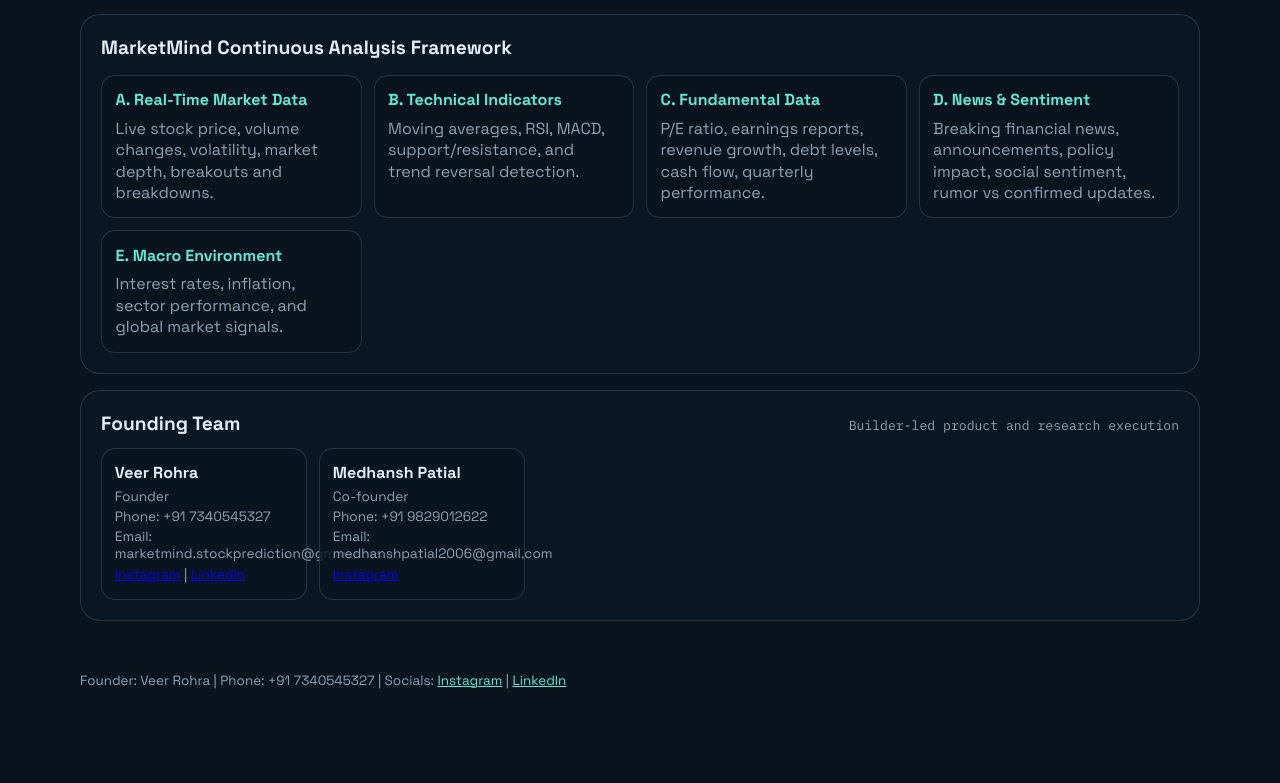
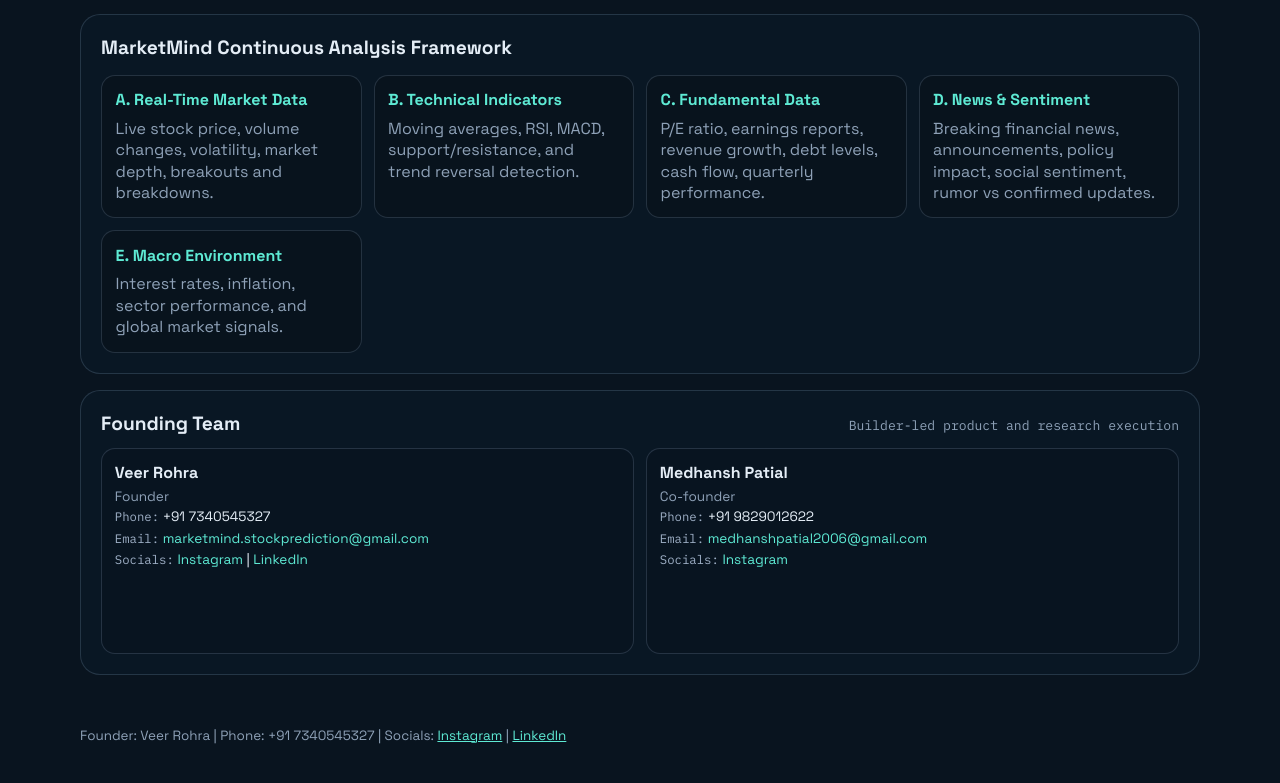
Before and after one commit to veer-rohra/MarketMind, a plain HTML site: page index.html in a window 1280 px wide. Shown: the part 1439-2222 px from the top of the page. Before the commit the page ends 2173 px from the top, so only its background shows below. Drawn offline with Linux system fonts and the light colour scheme.

Commit message:
Improve founding team card layout and wrap long emails inside cards

```diff
--- a/script.js
+++ b/script.js
@@ -254,13 +254,13 @@ function renderFoundingTeam() {
       .map((s) => `<a href="${s.url}" target="_blank" rel="noopener">${s.label}</a>`)
       .join(" | ");
     const card = document.createElement("article");
-    card.className = "card";
+    card.className = "card founder-card";
     card.innerHTML = `
       <h4>${f.name || "-"}</h4>
-      <p>${f.title || "Team"}</p>
-      <p>Phone: ${f.phone || "-"}</p>
-      <p>Email: ${f.email || "-"}</p>
-      <p>${socials || "Socials: -"}</p>
+      <p class="founder-title">${f.title || "Team"}</p>
+      <p class="team-line"><span class="team-label">Phone:</span> <span class="team-value">${f.phone || "-"}</span></p>
+      <p class="team-line"><span class="team-label">Email:</span> <span class="team-value">${f.email ? `<a href="mailto:${f.email}">${f.email}</a>` : "-"}</span></p>
+      <p class="team-line team-socials"><span class="team-label">Socials:</span> <span class="team-value">${socials || "-"}</span></p>
     `;
     els.foundingTeam.appendChild(card);
   });
--- a/styles.css
+++ b/styles.css
@@ -341,6 +341,10 @@ h1 {
   gap: 0.75rem;
 }
 
+#team .cards {
+  grid-template-columns: repeat(auto-fit, minmax(300px, 1fr));
+}
+
 .card {
   border: 1px solid var(--line);
   border-radius: 14px;
@@ -356,6 +360,42 @@ h1 {
   margin: 0.2rem 0;
   font-size: 0.85rem;
   color: var(--muted);
+}
+
+.founder-card {
+  min-height: 206px;
+}
+
+.founder-title {
+  color: var(--text);
+  font-size: 1.15rem;
+  margin-bottom: 0.5rem;
+}
+
+.team-line {
+  line-height: 1.35;
+}
+
+.team-label {
+  color: #9fb0c6;
+  font-family: "IBM Plex Mono", monospace;
+  font-size: 0.77rem;
+}
+
+.team-value {
+  display: inline;
+  color: var(--text);
+  overflow-wrap: anywhere;
+  word-break: break-word;
+}
+
+.founder-card a {
+  color: var(--accent);
+  text-decoration: none;
+}
+
+.founder-card a:hover {
+  text-decoration: underline;
 }
 
 .framework-grid {
@@ -438,4 +478,8 @@ code {
   .waitlist-form {
     grid-template-columns: 1fr;
   }
+
+  #team .cards {
+    grid-template-columns: 1fr;
+  }
 }
```
